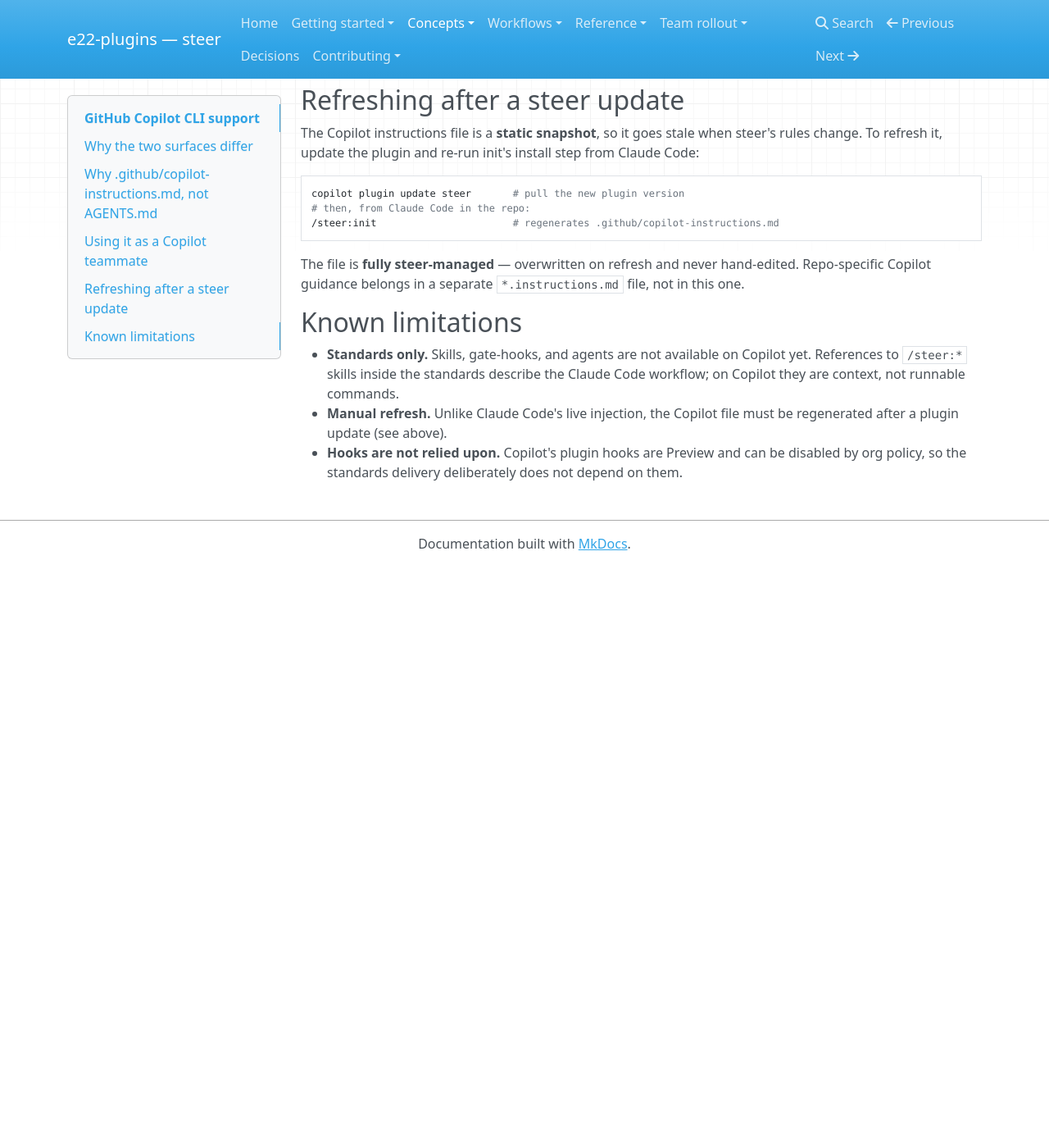
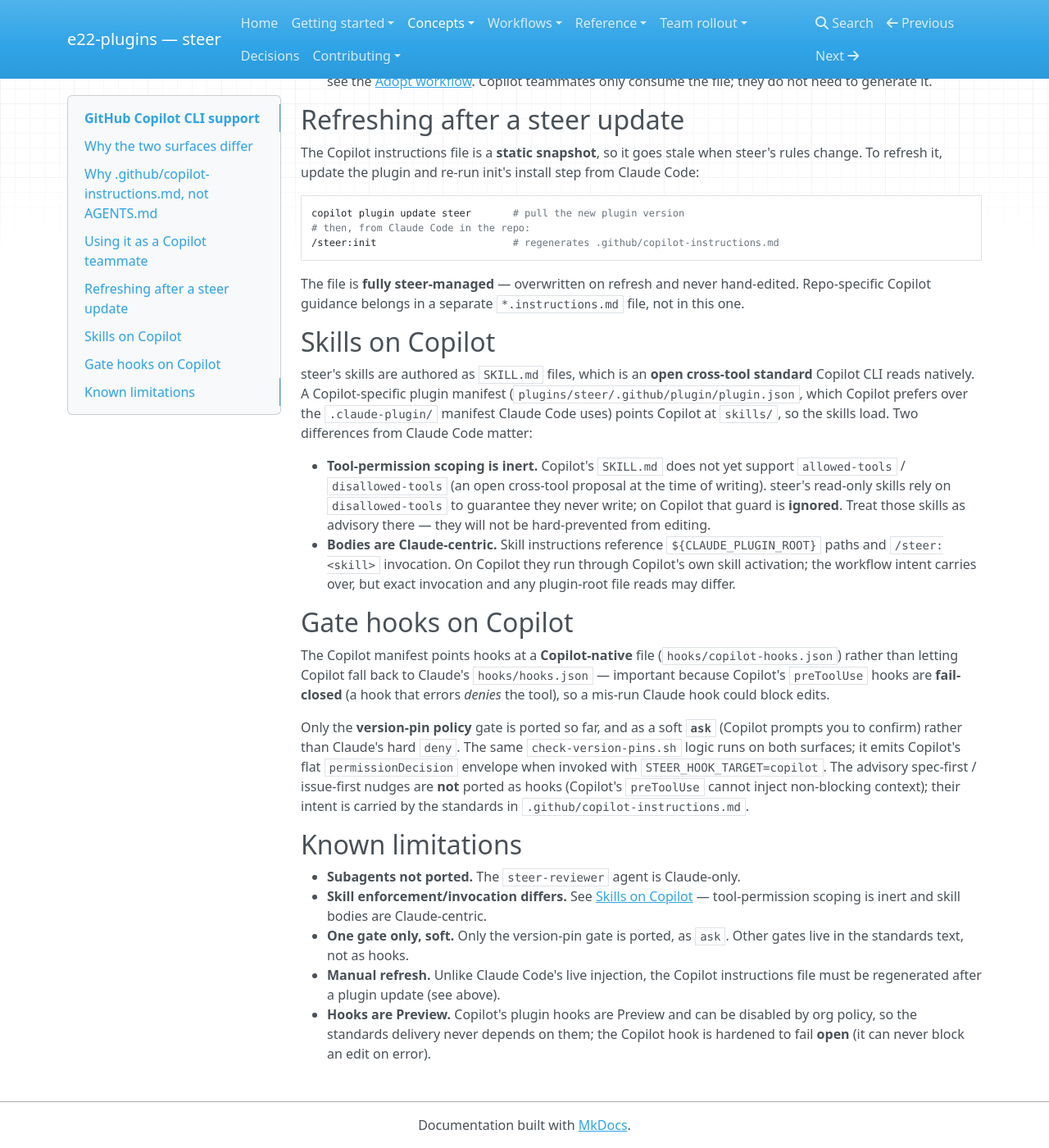
Before and after one commit to element22llc/e22-plugins, an MkDocs documentation site: the page built from docs/concepts/copilot-support.md, in a window 1280 px wide and 1400 px high, scrolled down 1327 px. Shown: the whole window at 82% size. Built offline with MkDocs 1.6.1, drawn with Linux system fonts in a browser that asks for light colours; nearby versions of some CDN libraries; before the commit the page ends 2018 px from its top, so only the background shows below that; some of the changed text lies outside the part shown.

Commit message:
feat(copilot): port skills + version-pin gate to Copilot CLI (Phase 2)
Load steer's skills on GitHub Copilot CLI and add a Copilot-native hook
set, via a Copilot-specific plugin manifest that Copilot prefers over the
.claude-plugin/ manifest Claude Code uses.

- plugins/steer/.github/plugin/plugin.json: Copilot manifest pointing
  skills -> skills/ (cross-tool SKILL.md standard) and hooks ->
  hooks/copilot-hooks.json. Stops Copilot falling back to Claude's
  hooks/hooks.json, whose fail-closed preToolUse semantics could block edits.
- plugins/steer/hooks/copilot-hooks.json: version-pin gate under the
  PascalCase PreToolUse event (VS-Code-compatible payload = same
  tool_name/tool_input shape lib/json.sh already parses); hardened to fail
  open (|| true) so a missing plugin root can never deny an edit.
- check-version-pins.sh: emits Copilot's flat permissionDecision envelope
  with "ask" (not a hard deny) when STEER_HOOK_TARGET=copilot. Claude deny
  path byte-unchanged; +2 hook tests (143 pass).
- Skills load but tool-permission scoping (allowed/disallowed-tools) is
  inert on Copilot and bodies stay Claude-centric — documented.

Subagents not ported. docs/concepts/copilot-support.md + CHANGELOG updated.

Co-Authored-By: Claude Opus 4.8 (1M context) <noreply@anthropic.com>

```diff
--- a/docs/concepts/copilot-support.md
+++ b/docs/concepts/copilot-support.md
@@ -6,11 +6,12 @@ surfaces share one source of truth and how to install and refresh the Copilot
 side.
 
 !!! note "Prototype scope"
-    Today the Copilot target is **standards-only**: it delivers the always-on
-    engineering rules. The `/steer:*` skills, the PreToolUse gate-hooks, and the
-    subagents are **not** ported yet — those are planned later phases. Copilot
-    users get the operating manual; the interactive workflows still run from
-    Claude Code.
+    The Copilot target covers the **always-on standards** (`.github/copilot-instructions.md`),
+    the **skills** (they load via Copilot's cross-tool `SKILL.md` standard), and
+    a single **gate hook** (the version-pin policy, as a soft `ask`). The
+    subagents are not ported, and skill *enforcement/invocation* differs from
+    Claude Code — see [Skills on Copilot](#skills-on-copilot) and
+    [Gate hooks on Copilot](#gate-hooks-on-copilot) for the caveats.
 
 ## Why the two surfaces differ
 
@@ -77,13 +78,49 @@ The file is **fully steer-managed** — overwritten on refresh and never
 hand-edited. Repo-specific Copilot guidance belongs in a separate
 `*.instructions.md` file, not in this one.
 
+## Skills on Copilot
+
+steer's skills are authored as `SKILL.md` files, which is an **open cross-tool
+standard** Copilot CLI reads natively. A Copilot-specific plugin manifest
+(`plugins/steer/.github/plugin/plugin.json`, which Copilot prefers over the
+`.claude-plugin/` manifest Claude Code uses) points Copilot at `skills/`, so the
+skills load. Two differences from Claude Code matter:
+
+- **Tool-permission scoping is inert.** Copilot's `SKILL.md` does not yet support
+  `allowed-tools` / `disallowed-tools` (an open cross-tool proposal at the time of
+  writing). steer's read-only skills rely on `disallowed-tools` to guarantee they never
+  write; on Copilot that guard is **ignored**. Treat those skills as advisory
+  there — they will not be hard-prevented from editing.
+- **Bodies are Claude-centric.** Skill instructions reference
+  `${CLAUDE_PLUGIN_ROOT}` paths and `/steer:<skill>` invocation. On Copilot they
+  run through Copilot's own skill activation; the workflow intent carries over,
+  but exact invocation and any plugin-root file reads may differ.
+
+## Gate hooks on Copilot
+
+The Copilot manifest points hooks at a **Copilot-native** file
+(`hooks/copilot-hooks.json`) rather than letting Copilot fall back to Claude's
+`hooks/hooks.json` — important because Copilot's `preToolUse` hooks are
+**fail-closed** (a hook that errors *denies* the tool), so a mis-run Claude hook
+could block edits.
+
+Only the **version-pin policy** gate is ported so far, and as a soft **`ask`**
+(Copilot prompts you to confirm) rather than Claude's hard `deny`. The same
+`check-version-pins.sh` logic runs on both surfaces; it emits Copilot's flat
+`permissionDecision` envelope when invoked with `STEER_HOOK_TARGET=copilot`. The
+advisory spec-first / issue-first nudges are **not** ported as hooks (Copilot's
+`preToolUse` cannot inject non-blocking context); their intent is carried by the
+standards in `.github/copilot-instructions.md`.
+
 ## Known limitations
 
-- **Standards only.** Skills, gate-hooks, and agents are not available on Copilot
-  yet. References to `/steer:*` skills inside the standards describe the Claude
-  Code workflow; on Copilot they are context, not runnable commands.
-- **Manual refresh.** Unlike Claude Code's live injection, the Copilot file must
-  be regenerated after a plugin update (see above).
-- **Hooks are not relied upon.** Copilot's plugin hooks are Preview and can be
-  disabled by org policy, so the standards delivery deliberately does not depend
-  on them.
+- **Subagents not ported.** The `steer-reviewer` agent is Claude-only.
+- **Skill enforcement/invocation differs.** See [Skills on Copilot](#skills-on-copilot)
+  — tool-permission scoping is inert and skill bodies are Claude-centric.
+- **One gate only, soft.** Only the version-pin gate is ported, as `ask`. Other
+  gates live in the standards text, not as hooks.
+- **Manual refresh.** Unlike Claude Code's live injection, the Copilot
+  instructions file must be regenerated after a plugin update (see above).
+- **Hooks are Preview.** Copilot's plugin hooks are Preview and can be disabled
+  by org policy, so the standards delivery never depends on them; the Copilot
+  hook is hardened to fail **open** (it can never block an edit on error).
```
Also changed, not shown: CHANGELOG.md (+12 -0 lines), 4 other files.
